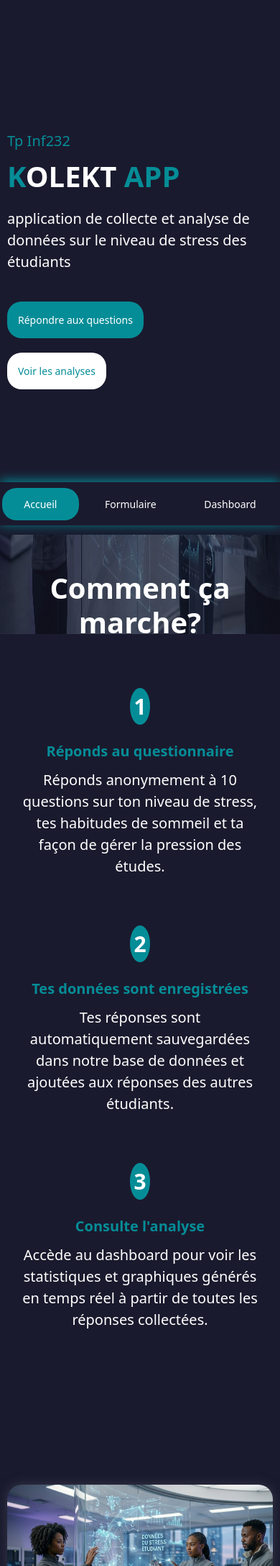
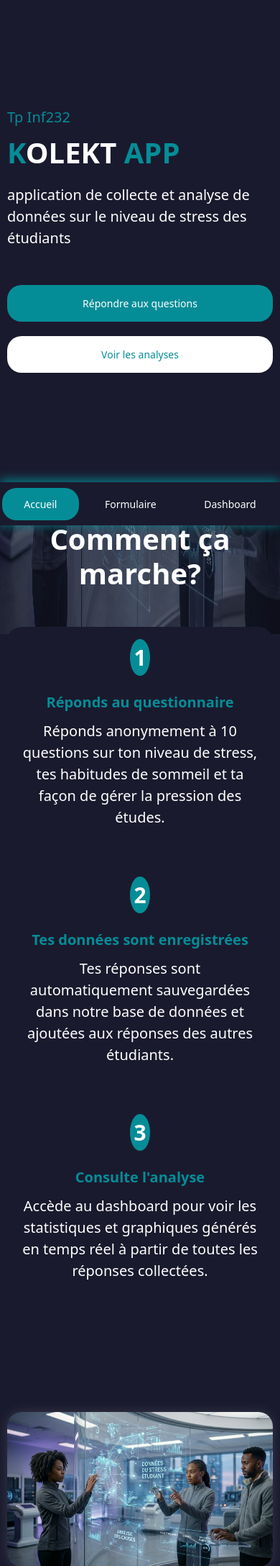
Before and after one commit to Andoh1810/Application-de-collecte-et-analyse-de-donn-es-Tp-inf232-, a Flask app: page / in a window 390 px wide. Shown: the part 113-2289 px from the top of the page at 72% size. Run offline with Flask 3, Linux system fonts and the light colour scheme; some libraries are stand-ins or nearby versions.

Commit message:
feat: modification de l'affichae

```diff
--- a/app/static/css/style.css
+++ b/app/static/css/style.css
@@ -114,12 +114,13 @@ header{
 }
 
 .section1{
-    min-height: 88vh;
+    min-height: 80vh;
     background-color: var(--couleur-fond);
     display: flex;
     justify-content: center;
     align-items: center;
     padding: 0rem 5rem;
+    padding-bottom: 5rem;
     gap: 10rem;
     flex-wrap: wrap;
 }
@@ -131,7 +132,7 @@ p{
 
 .image1{
     width: 50rem;
-    height: auto;
+
     border-radius: 2rem;
     box-shadow: 0 0 1.5rem var(--nav);
     cursor: pointer;
@@ -320,6 +321,10 @@ button:hover{
     footer{
         display: none;
     }
+    button{
+        width: 100%;
+        margin: 1rem 0;
+    }
 }
 
 @media screen and (max-width: 450px){
```
